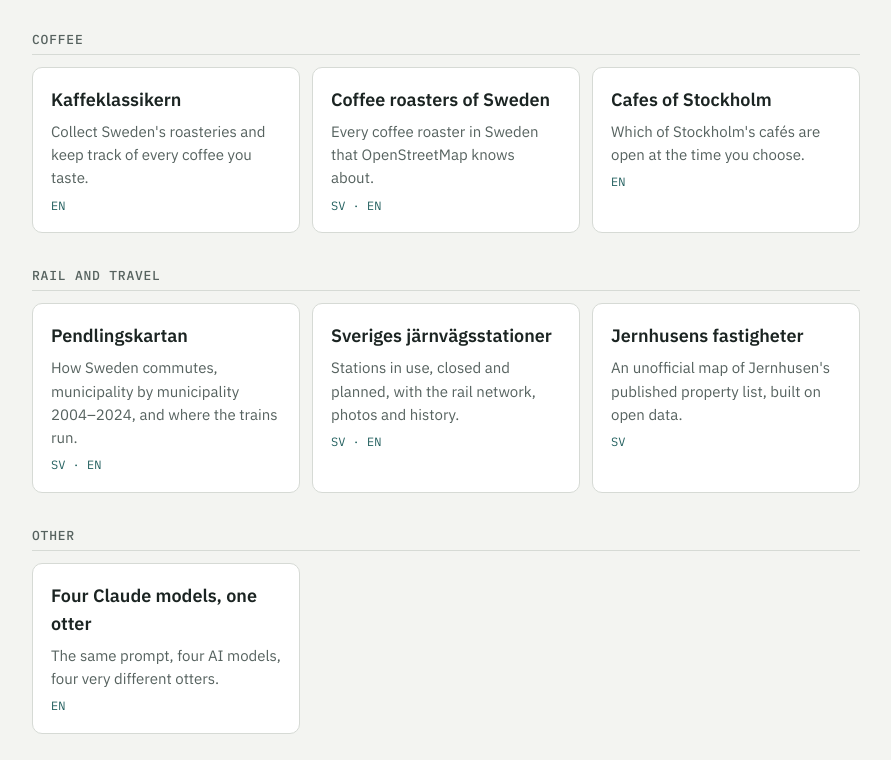
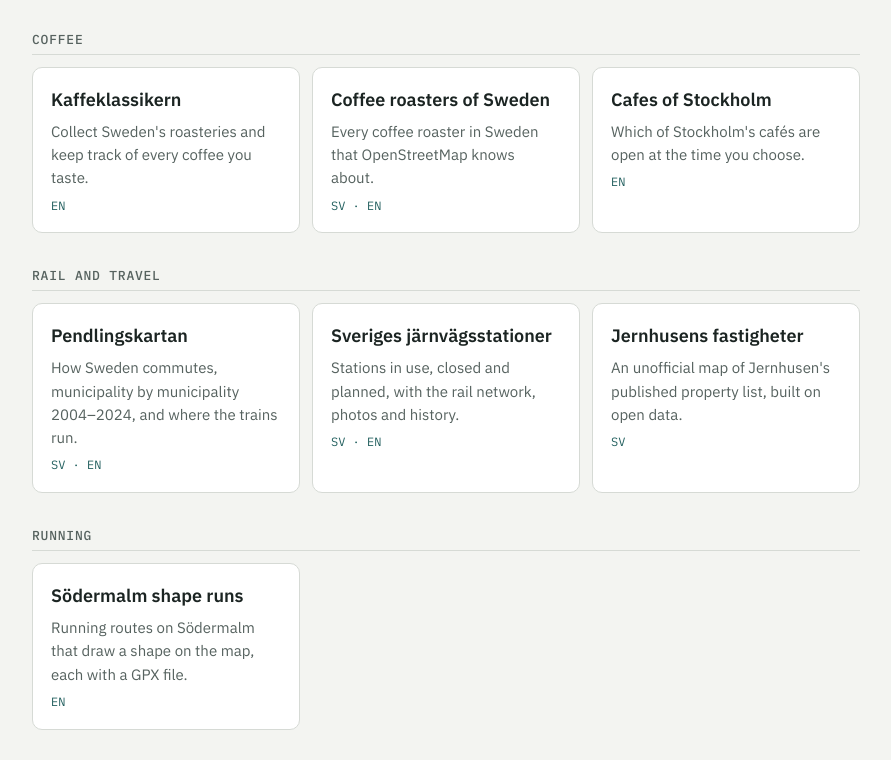
Before and after one commit to lukasposolda-qwertz/lab, a plain HTML site: page index.html in a window 1280 px wide. Shown: the part 192-952 px from the top of the page, without its empty margins (194-1085 px from the left). Drawn offline with Linux system fonts and the light colour scheme.

Commit message:
Add Södermalm shape runs: 48 running routes with GPX files
Co-Authored-By: Claude Fable 5.2 <noreply@anthropic.com>

```diff
--- a/index.html
+++ b/index.html
@@ -57,6 +57,11 @@ footer a { color: var(--spruce); }
     <li><a class="card" href="fastighetskarta/"><h2>Jernhusens fastigheter</h2><p>An unofficial map of Jernhusen's published property list, built on open data.</p><span class="lang">SV</span></a></li>
   </ul>
 
+  <div class="group">Running</div>
+  <ul>
+    <li><a class="card" href="shape-runs/"><h2>Södermalm shape runs</h2><p>Running routes on Södermalm that draw a shape on the map, each with a GPX file.</p><span class="lang">EN</span></a></li>
+  </ul>
+
   <div class="group">Other</div>
   <ul>
     <li><a class="card" href="otter/"><h2>Four Claude models, one otter</h2><p>The same prompt, four AI models, four very different otters.</p><span class="lang">EN</span></a></li>
```
